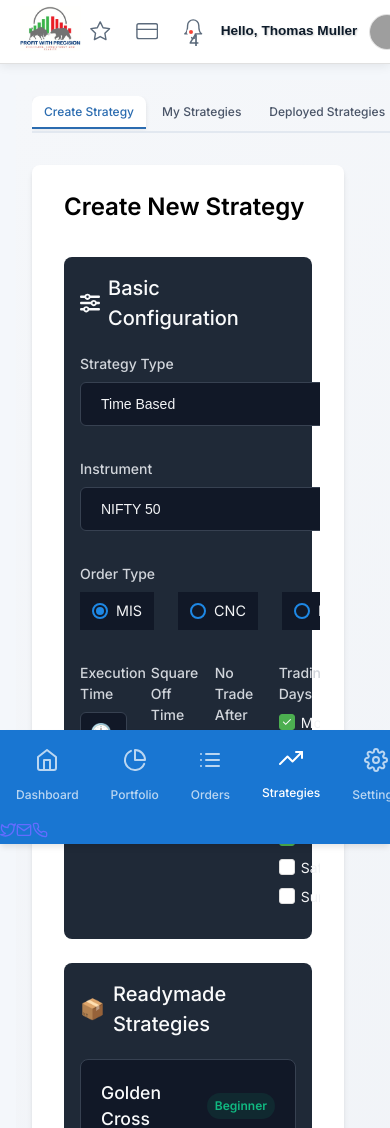
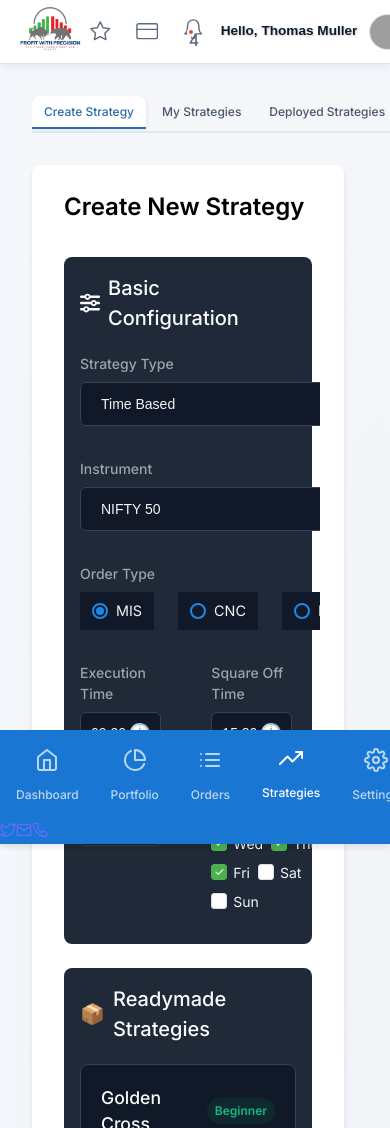
Before and after one commit to sudhanshu2070/last-trade, a React (Vite) app: page /strategies in a window 390 px wide. Shown: the top 1128 px of the page. Built offline with nearby package versions, Linux system fonts and the light colour scheme; grey boxes are pictures that could not be loaded.

Commit message:
Add strategy 0.4

```diff
--- a/src/Pages/StrategyTabs/CreateStrategy/Sections/BasicConfiguration/BasicConfiguration.module.css
+++ b/src/Pages/StrategyTabs/CreateStrategy/Sections/BasicConfiguration/BasicConfiguration.module.css
@@ -14,13 +14,6 @@
     align-items: center;
     gap: 0.5rem;
   }
-
-  /* .formGrid {
-    display: grid;
-    grid-template-columns: repeat(auto-fill, minmax(250px, 1fr));
-    gap: 3rem;
-    margin-bottom: 1rem;
-  } */
 
   .formGrid {
   display: grid;
@@ -56,7 +49,8 @@
     margin-bottom: 0.5rem;
     font-size: 0.875rem;
     font-weight: 500;
-    color: #d1d5db;
+    /* color: #d1d5db; */
+    color: rgb(156 163 175 / var(--tw-text-opacity, 1));
   }
 
   .input {
@@ -66,6 +60,7 @@
     border: 1px solid rgb(55 65 81);
     border-radius: 0.375rem;
     color: #f3f4f6;
+    font-weight: 500;
     font-size: 0.875rem;
   }
 
@@ -251,4 +246,12 @@
     .formGrid {
       grid-template-columns: 1fr;
     }
+
+    .timeInputsRow {
+      grid-template-columns: 1fr 1fr;
+    }
+
+    .daysContainer {
+      grid-column: span 2;
+    }
   }
```
